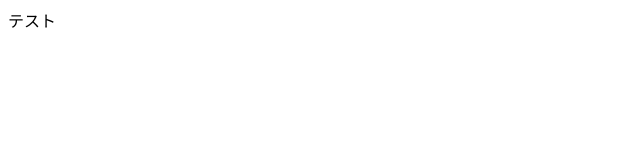
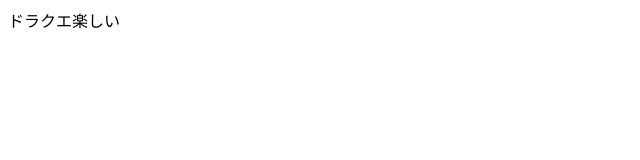
Before and after one commit to Sunachan1245/2025-5-12workshop, a plain HTML site: page index.html in a window 1280 px wide. Shown: the full height of the page, 0-640 px from the left. Drawn offline with Linux system fonts and the light colour scheme.

Commit message:
Update index.html
文章を書き替えました。

```diff
--- a/index.html
+++ b/index.html
@@ -5,6 +5,6 @@
     <title>タイトル</title>
   </head>
   <body>
-    テスト
+    ドラクエ楽しい
   </body>
 </html>
```
